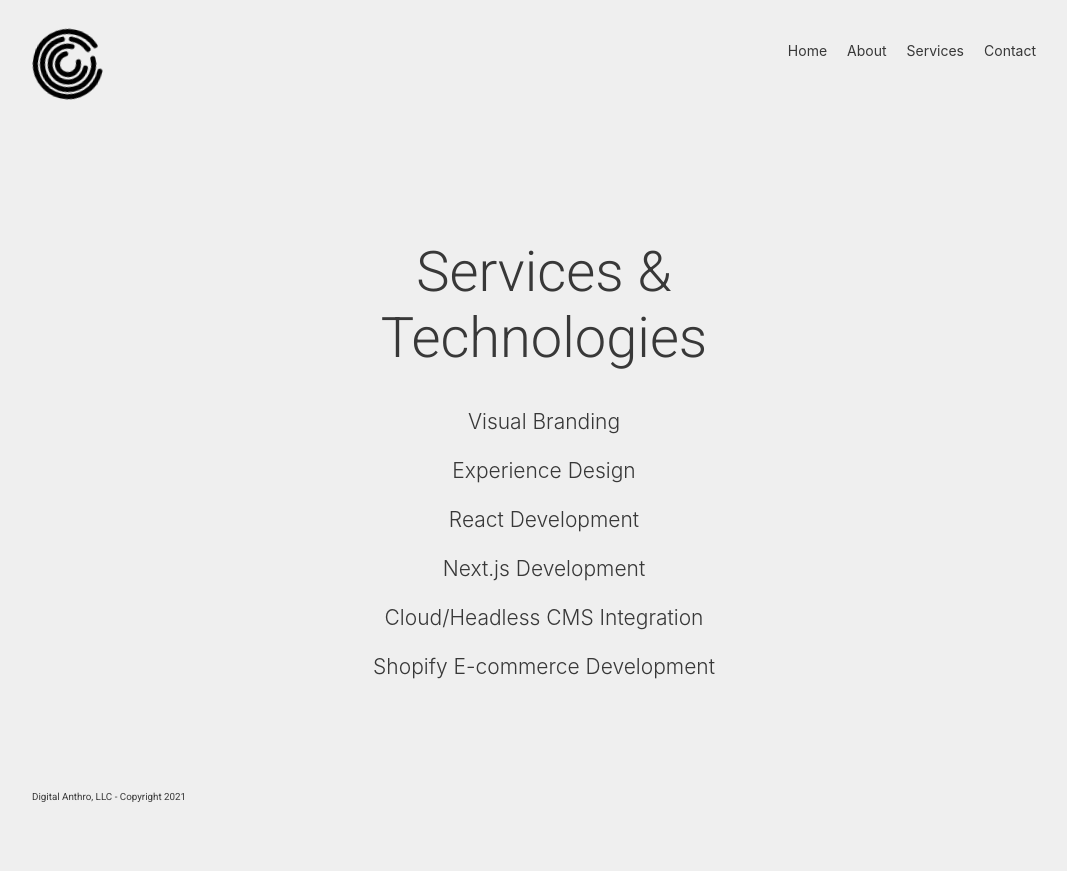
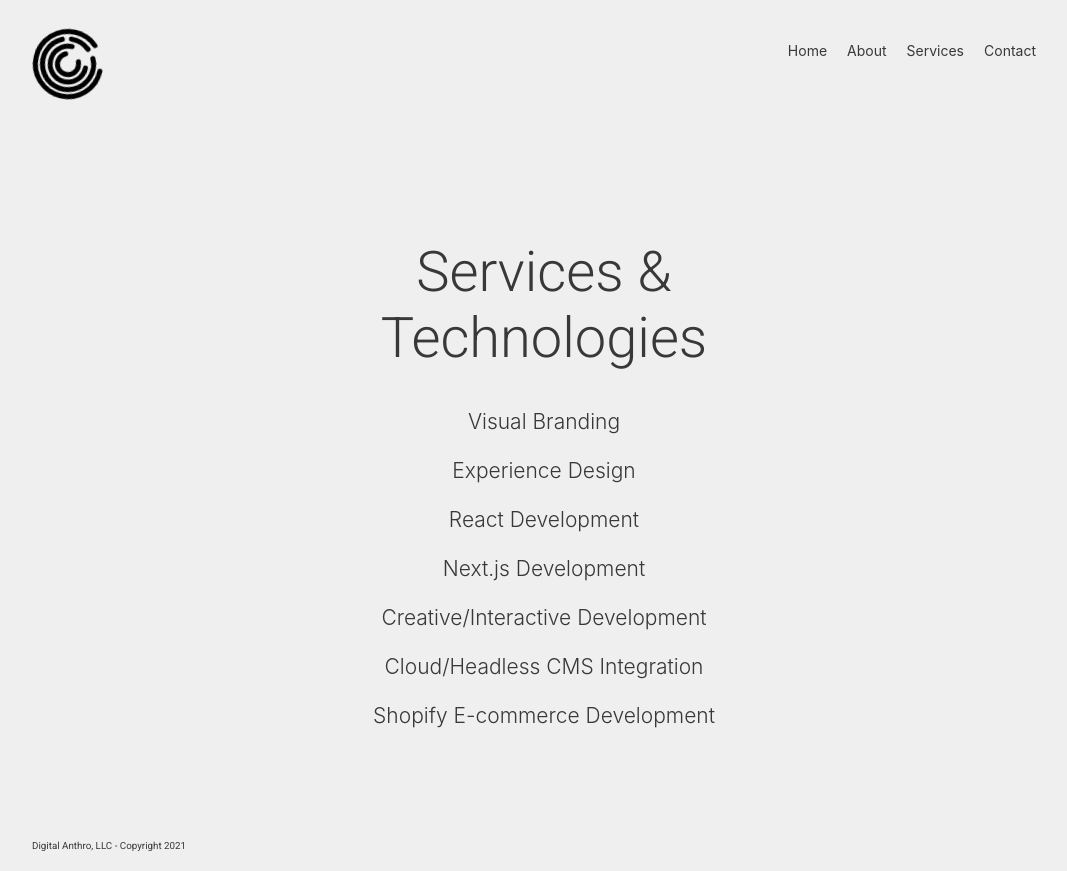
Before and after one commit to keeysnc/digital_anthro, a Next.js app: page /services in a window 1280 px wide. Shown: the whole page, without its empty margins (96-1163 px from the left). Before the commit the page ends 822 px from the top, so only its background shows below. Built offline with nearby package versions, Linux system fonts and the light colour scheme.

Commit message:
add services

```diff
--- a/pages/services.js
+++ b/pages/services.js
@@ -17,6 +17,7 @@ const services = () => {
 					<h3>Experience Design</h3>
 					<h3>React Development</h3>
 					<h3>Next.js Development</h3>
+					<h3>Creative/Interactive Development</h3>
 					<h3>Cloud/Headless CMS Integration</h3>
 					<h3>Shopify E-commerce Development</h3>
 				</div>
```
